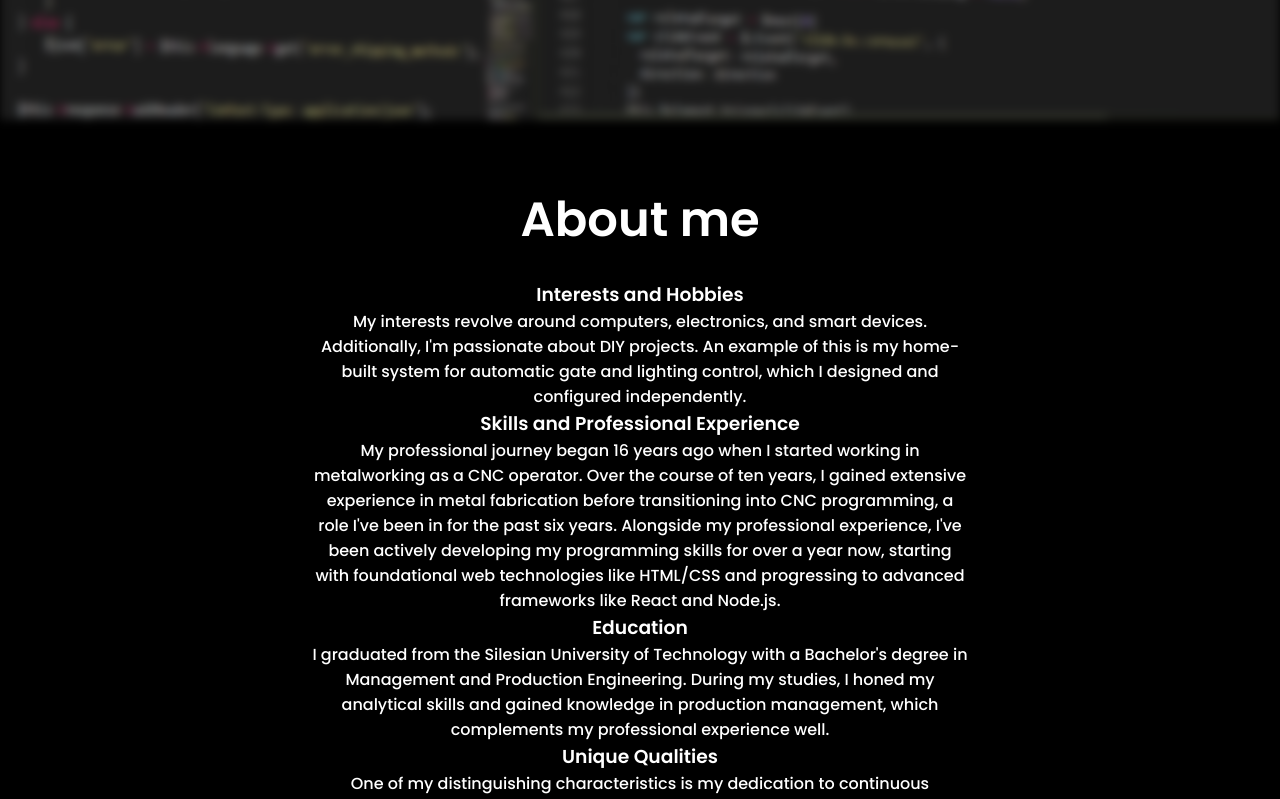
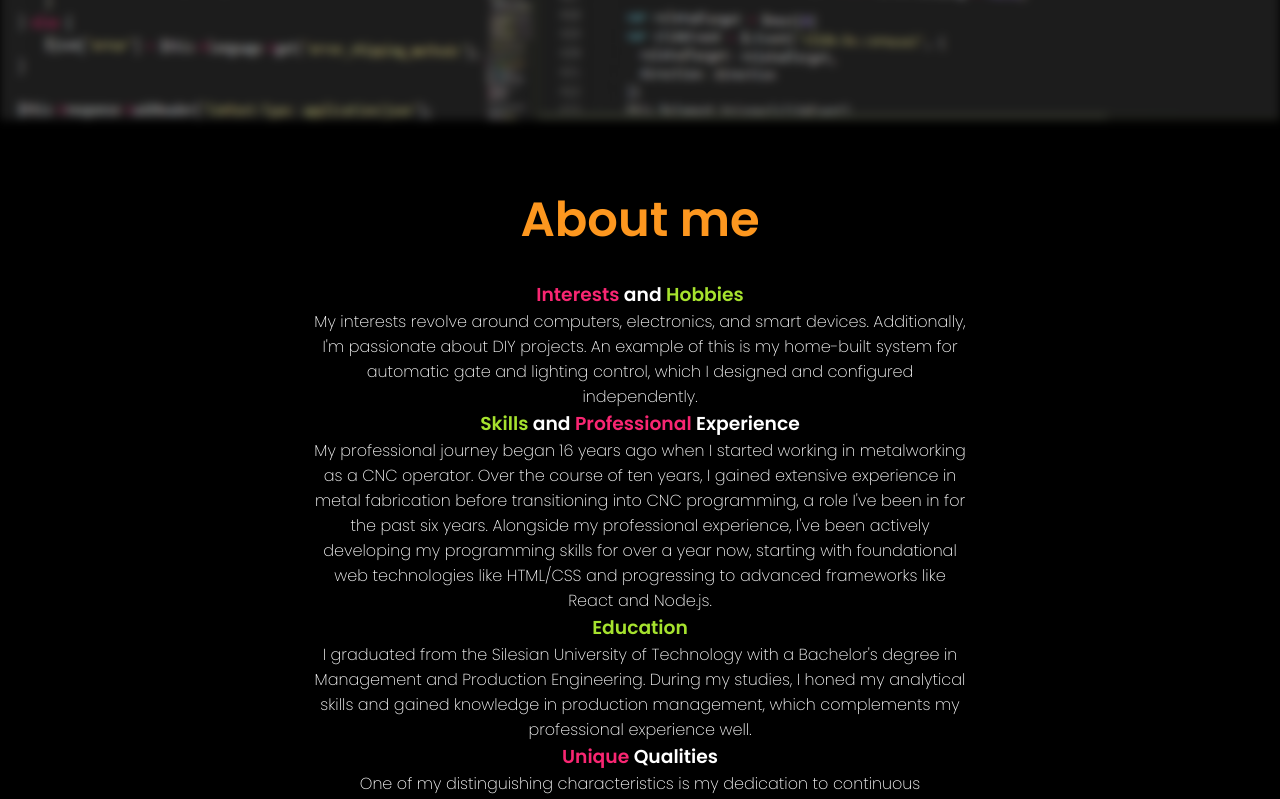
Before and after one commit to adiczq/portfolio, a React (Create React App) app: page / in a window 1280 px wide. Shown: the part 680-1479 px from the top of the page. Built offline with nearby package versions, Linux system fonts and the light colour scheme.

Commit message:
Update AboutMe.css

```diff
--- a/src/components/AboutMe/AboutMe.css
+++ b/src/components/AboutMe/AboutMe.css
@@ -10,7 +10,11 @@
   justify-content: center;
   text-align: center;
 }
+h3 {
+  font-weight: 600;
+}
 .aboutMeTitle {
+  color: rgb(253, 151, 31);
   font-size: 3rem;
   font-weight: 600;
   padding-top: 3rem;
@@ -18,7 +22,16 @@
 }
 .aboutMeDesc {
   font-size: 1rem;
-  font-weight: 400;
+  font-weight: 200;
   max-width: 45rem;
   padding: 0 2rem;
 }
+.pink {
+  color: rgb(249, 38, 114);
+}
+.green {
+  color: rgb(166, 226, 46);
+}
+.orange {
+  color: rgb(253, 151, 31);
+}
```
